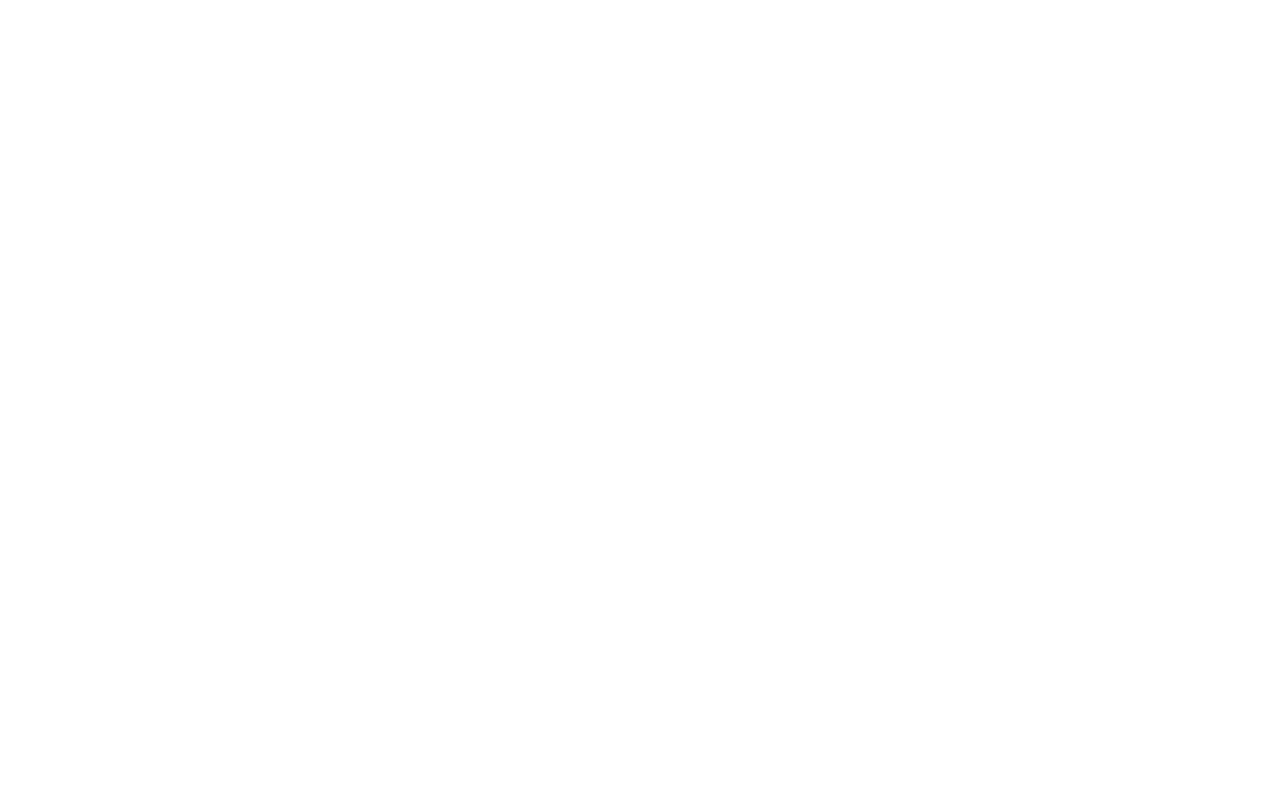
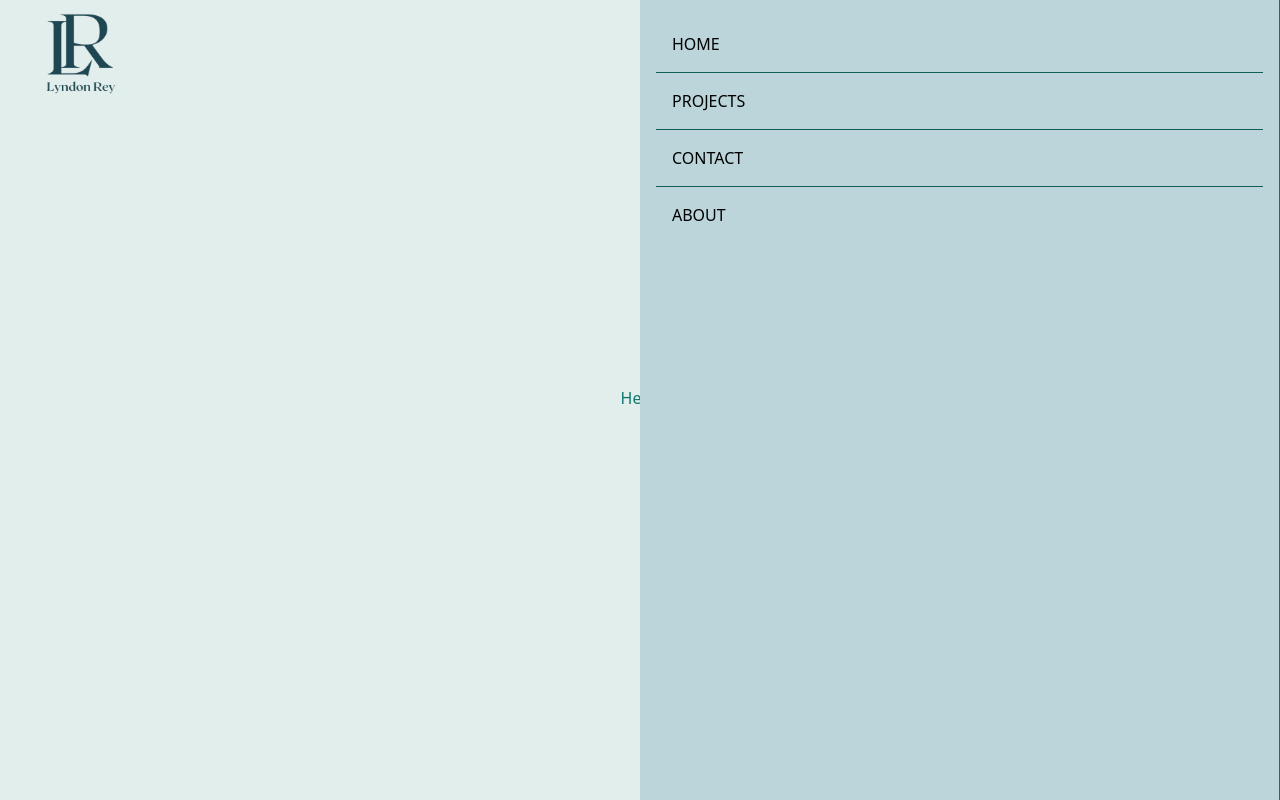
Before and after one commit to lyndonreyjb/my-portfolio, a React (Create React App) app: page / in a window 1280 px wide. Built offline with nearby package versions, Linux system fonts and the light colour scheme; the HTML template or start-up script is replaced by a standard one.

Commit message:
Added Jsx and Tailwind

```diff
--- a/package.json
+++ b/package.json
@@ -8,6 +8,7 @@
     "@testing-library/user-event": "^13.5.0",
     "react": "^18.2.0",
     "react-dom": "^18.2.0",
+    "react-icons": "^4.7.1",
     "react-scripts": "5.0.1",
     "web-vitals": "^2.1.4"
   },
@@ -34,5 +35,10 @@
       "last 1 firefox version",
       "last 1 safari version"
     ]
+  },
+  "devDependencies": {
+    "autoprefixer": "^10.4.13",
+    "postcss": "^8.4.19",
+    "tailwindcss": "^3.2.4"
   }
 }
--- /dev/null
+++ b/postcss.config.js
@@ -0,0 +1,6 @@
+module.exports = {
+  plugins: {
+    tailwindcss: {},
+    autoprefixer: {},
+  },
+}
--- a/src/App.css
+++ /dev/null
@@ -1,38 +0,0 @@
-.App {
-  text-align: center;
-}
-
-.App-logo {
-  height: 40vmin;
-  pointer-events: none;
-}
-
-@media (prefers-reduced-motion: no-preference) {
-  .App-logo {
-    animation: App-logo-spin infinite 20s linear;
-  }
-}
-
-.App-header {
-  background-color: #282c34;
-  min-height: 100vh;
-  display: flex;
-  flex-direction: column;
-  align-items: center;
-  justify-content: center;
-  font-size: calc(10px + 2vmin);
-  color: white;
-}
-
-.App-link {
-  color: #61dafb;
-}
-
-@keyframes App-logo-spin {
-  from {
-    transform: rotate(0deg);
-  }
-  to {
-    transform: rotate(360deg);
-  }
-}
--- a/src/App.js
+++ b/src/App.js
@@ -1,9 +1,12 @@
-import './App.css';
+import React from 'react';
+import Navbar from './components/Navbar';
+import Page from './components/Page';
 
 function App() {
   return (
     <div className="App">
-
+        <Navbar/>
+        <Page/>
     </div>
   );
 }
--- /dev/null
+++ b/src/components/Navbar.jsx
@@ -0,0 +1,37 @@
+import React, { useState } from 'react'
+import {RxCross2, RxTokens} from 'react-icons/rx'
+
+function Navbar() {
+    const [nav,setNav] = useState(false)
+    const handleNav = () => {
+        setNav(!nav)
+    }
+  return (
+    <div className='flex justify-between items-center mx-auto px-4 pt-2 max-w-[1240px] text-brown'> {/*Desktop Menu*/}
+      <img src='../logo.png' alt='logo' className='max-w-[90px]'></img>
+      <ul className='hidden md:flex'>
+        <li className='p-4'>Home</li>
+        <li className='p-4'>Projects</li>
+        <li className='p-4'>Contact</li>
+        <li className='p-4'>About</li>
+      </ul>
+
+      <div onClick={handleNav} className="block md:hidden">   {/*Mobile Menu*/}
+        {!nav ? <RxCross2 size={35}/> : < RxTokens size={35}/>}
+      </div>
+      <div className= {!nav? 'w-[50%] h-full fixed right-0 top-0 border-r border-teal-700 bg-[#bbd5db] ease-in-out duration-500' : 'fixed right-[-100%]'}>
+        <div onClick={handleNav} className="block md:hidden p-6">   {/*Mobile Menu*/}
+        {!nav ? <RxCross2 size={35}/> : < RxTokens size={35}/>}
+      </div>
+        <ul className='p-4 uppercase'>
+            <li className='p-4 border-b border-teal-800'>Home</li>
+              <li className='p-4 border-b border-teal-800'>Projects</li>
+            <li className='p-4 border-b border-teal-800'>Contact</li>
+            <li className='p-4'>About</li>
+        </ul>
+      </div>
+    </div>
+  );
+};
+
+export default Navbar
--- /dev/null
+++ b/src/components/Page.jsx
@@ -0,0 +1,13 @@
+import React from 'react'
+
+function Page() {
+  return (
+    <div className='text-teal-700'>
+        <div className='max-w-[800px] mt-[-100px] w-full h-screen mx-auto text-center flex flex-col justify-center'>
+            Hello
+        </div>
+    </div>
+  )
+}
+
+export default Page
--- a/src/index.css
+++ b/src/index.css
@@ -1,13 +1,7 @@
-body {
-  margin: 0;
-  font-family: -apple-system, BlinkMacSystemFont, 'Segoe UI', 'Roboto', 'Oxygen',
-    'Ubuntu', 'Cantarell', 'Fira Sans', 'Droid Sans', 'Helvetica Neue',
-    sans-serif;
-  -webkit-font-smoothing: antialiased;
-  -moz-osx-font-smoothing: grayscale;
+@tailwind base;
+@tailwind components;
+@tailwind utilities;
+
+body{
+    background-color: #E2EEEC;
 }
-
-code {
-  font-family: source-code-pro, Menlo, Monaco, Consolas, 'Courier New',
-    monospace;
-}
--- /dev/null
+++ b/tailwind.config.js
@@ -0,0 +1,9 @@
+module.exports = {
+  content: [
+    "./src/**/*.{js,jsx,ts,tsx}",
+  ],
+  theme: {
+    extend: {},
+  },
+  plugins: [],
+}
```
Also changed, not shown: public/logo.png (added), 1 other file (tests, documents, lock files or other folders).
